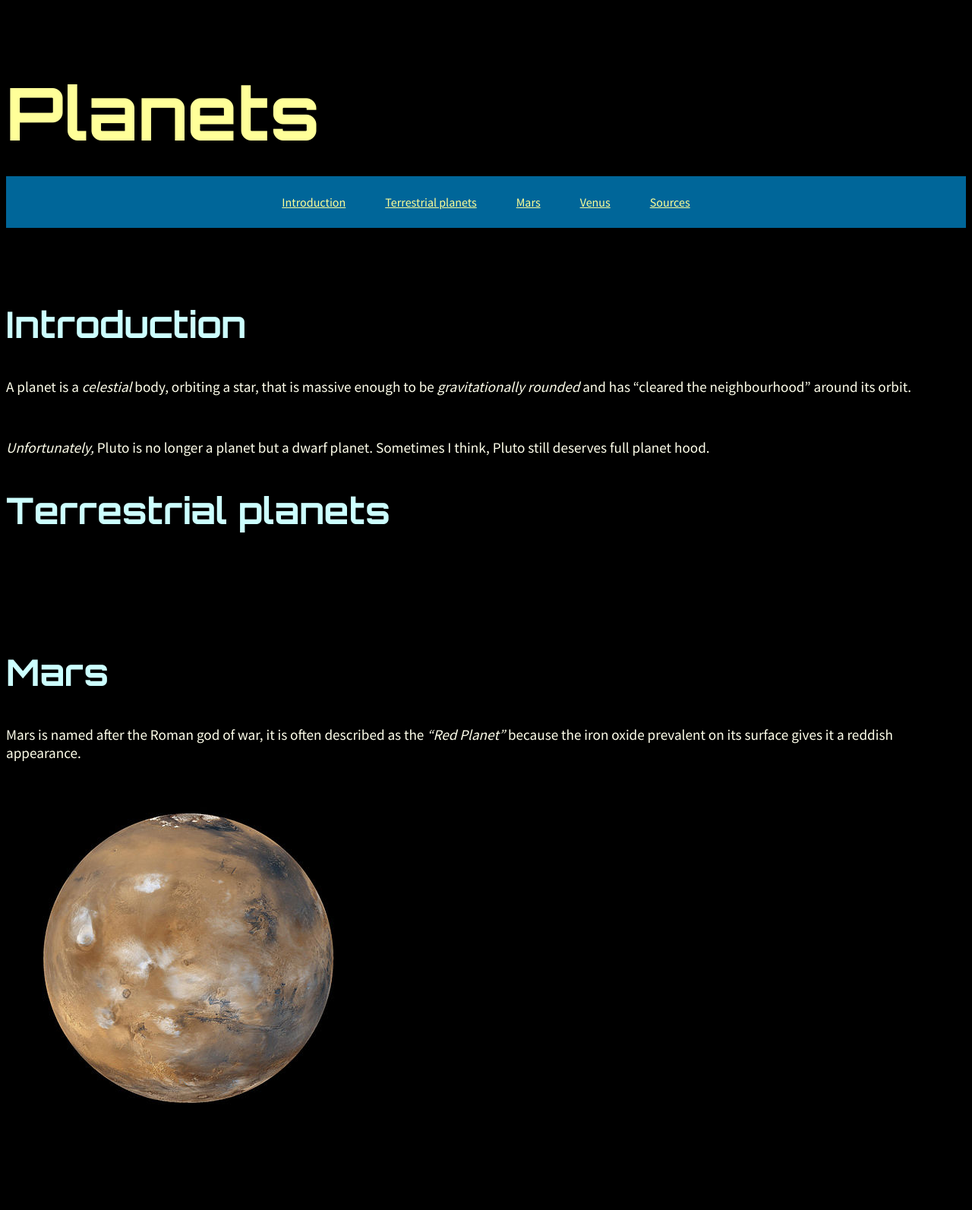
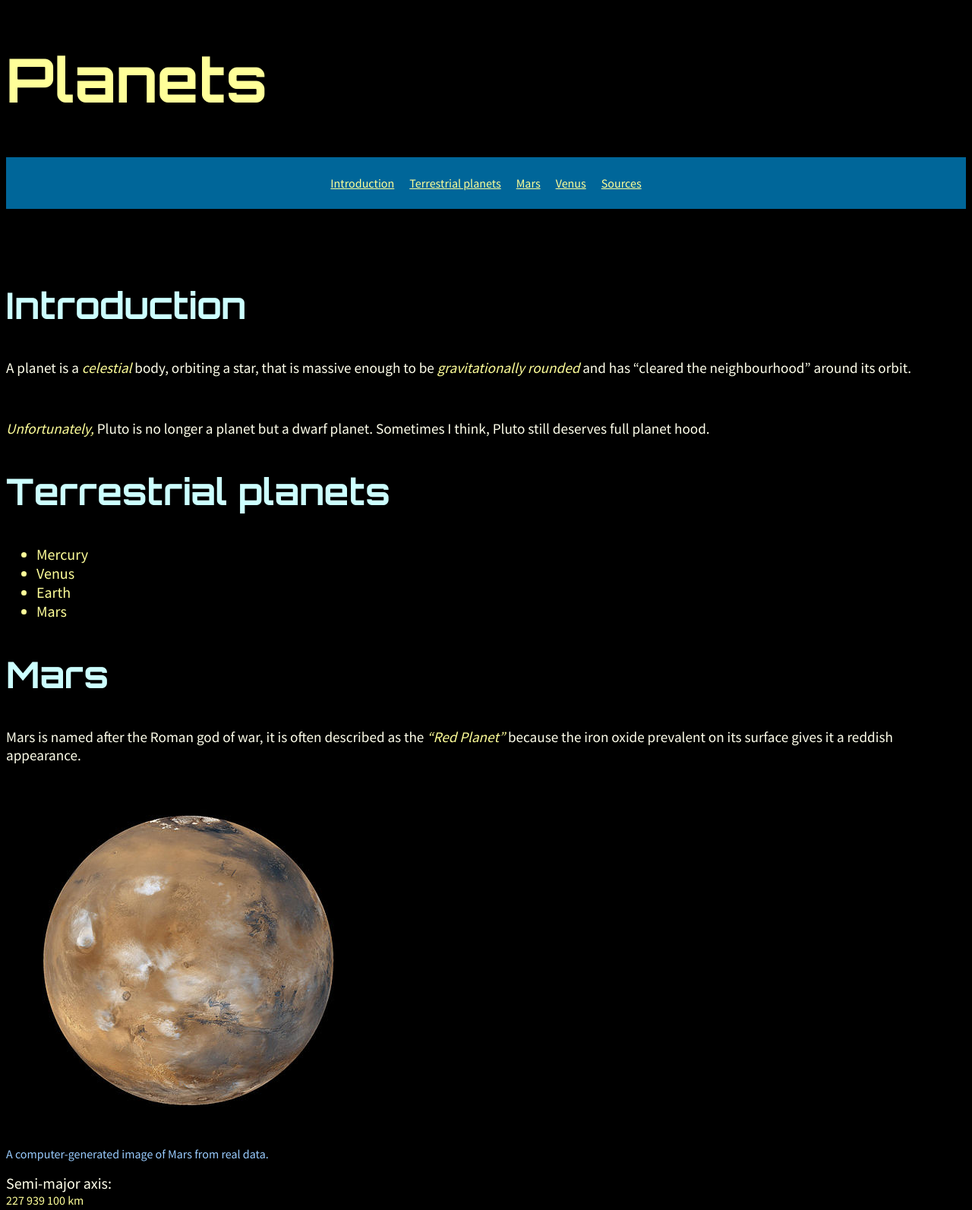
Before and after one commit to histtranger/assignment-3, a plain HTML site: page index.html in a window 1280 px wide. Shown: the top 1593 px of the page at 76% size. Drawn offline with Linux system fonts and the light colour scheme.

Commit message:
Added a lot of things
Totally forgot the <p> element in the first assignment.. Oops.

Styled most of the rest of the website

```diff
--- a/css/stylesheet.css
+++ b/css/stylesheet.css
@@ -3,12 +3,10 @@ html {
 }
 
 h1 {
-    font-size: 6rem;
+    font-size: 5rem;
     font-weight: normal;
     font-family: 'Orbitron', sans-serif;
     color: #FF9;
-    padding: .5rem 0 0;
-    margin: 5rem 0 1.5rem
 }
 
 a {
@@ -31,9 +29,8 @@ a:hover {
 }
 
 .ol1 li {
-    padding: 1rem;
     display: inline;
-    padding: 1.5rem
+    padding: 0.5rem
 }
 
 h2 {
@@ -47,3 +44,43 @@ p {
     font-family: 'Source Sans Pro', sans-serif;
     font-size: 1.2rem;
 }
+
+i, em {
+    color: #FF9;
+}
+
+.ol2 {
+    list-style: disc;
+    color: #FF9;
+    font-family: 'Source Sans Pro', sans-serif;
+    font-size: 1.25rem
+}
+
+figcaption {
+    font-size: 1rem;
+    color: #9CF;
+    font-family: 'Source Sans Pro', sans-serif;
+}
+
+dt {
+    color: #FFFFEB;
+    font-family: 'Source Sans Pro', sans-serif;
+    font-size: 1.25rem
+}
+
+data {
+    color: #FF9;
+    font-family: 'Source Sans Pro', sans-serif;
+    font-size: 1rem
+}
+
+footer {
+    background-color: #069;
+    padding: .25rem 0 5rem .5rem;
+}
+
+h3 {
+    font-family: 'Orbitron', sans-serif;
+    font-size: 2rem;
+    color: #CFF;
+}
--- a/index.html
+++ b/index.html
@@ -28,7 +28,7 @@
 
 <h2>Terrestrial planets</h2>
 
-<ol>
+<ol class="ol2">
     <li>Mercury</li>
     <li>Venus</li>
     <li>Earth</li>
```
